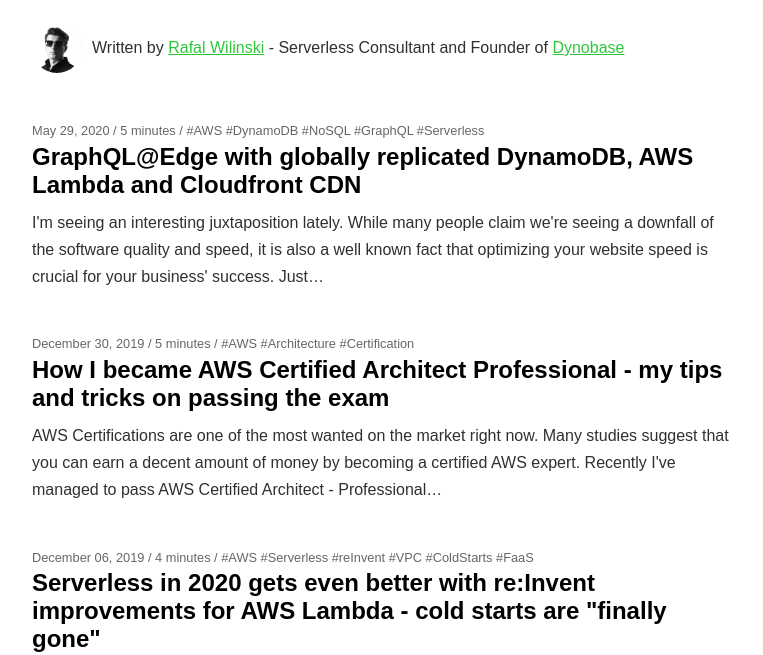
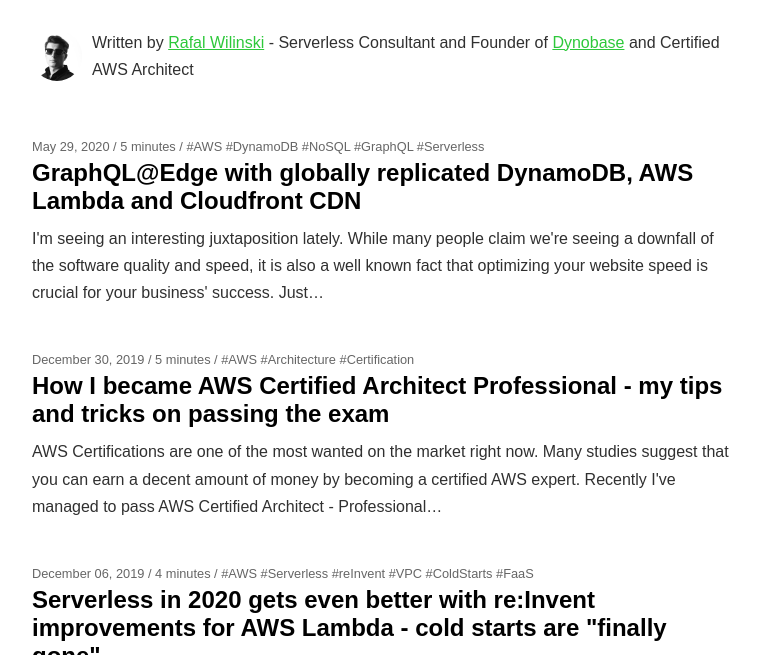
Before and after one commit to RafalWilinski/servicefull, a Gatsby site: page / in a window 1280 px wide. Shown: the part 145-800 px from the top of the page, without its empty margins (258-1021 px from the left). Built offline with nearby package versions, Linux system fonts and the light colour scheme; Gatsby itself is replaced by a stand-in of ours; some packages are replaced by stand-ins of ours; a web font is replaced by a local one.

Commit message:
Add AWS to BIO

```diff
--- a/src/components/bio.js
+++ b/src/components/bio.js
@@ -33,7 +33,8 @@
                 style={{ color: 'rgb(45, 200, 58)' }}
               >
                 Dynobase
-              </a>
+              </a>{' '}
+              and Certified AWS Architect
             </Text>
           </BioWrapper>
         )
```
